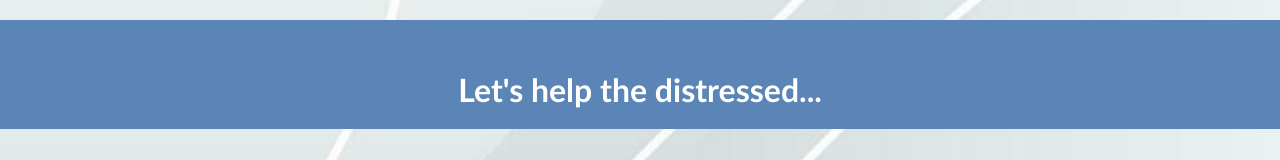
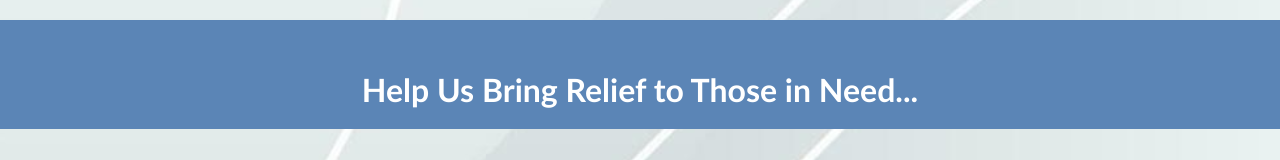
Before and after one commit to Ravindi123/athwela, a React (Create React App) app: page /disasterRelief in a window 1280 px wide. Shown: the part 120-280 px from the top of the page. Built offline with nearby package versions, Linux system fonts and the light colour scheme; no server answers; the database is empty.

Commit message:
change the title of disaster rel. page

```diff
--- a/src/pages/disasterRelief.js
+++ b/src/pages/disasterRelief.js
@@ -39,7 +39,7 @@ const DisasterRelief = () => {
     return (
         <div>
             <section className={styles.title}>
-                <h2>Let's help the distressed...</h2>
+                <h2>Help Us Bring Relief to Those in Need...</h2>
             </section>
 
             <section className={styles.card_container}>
```
